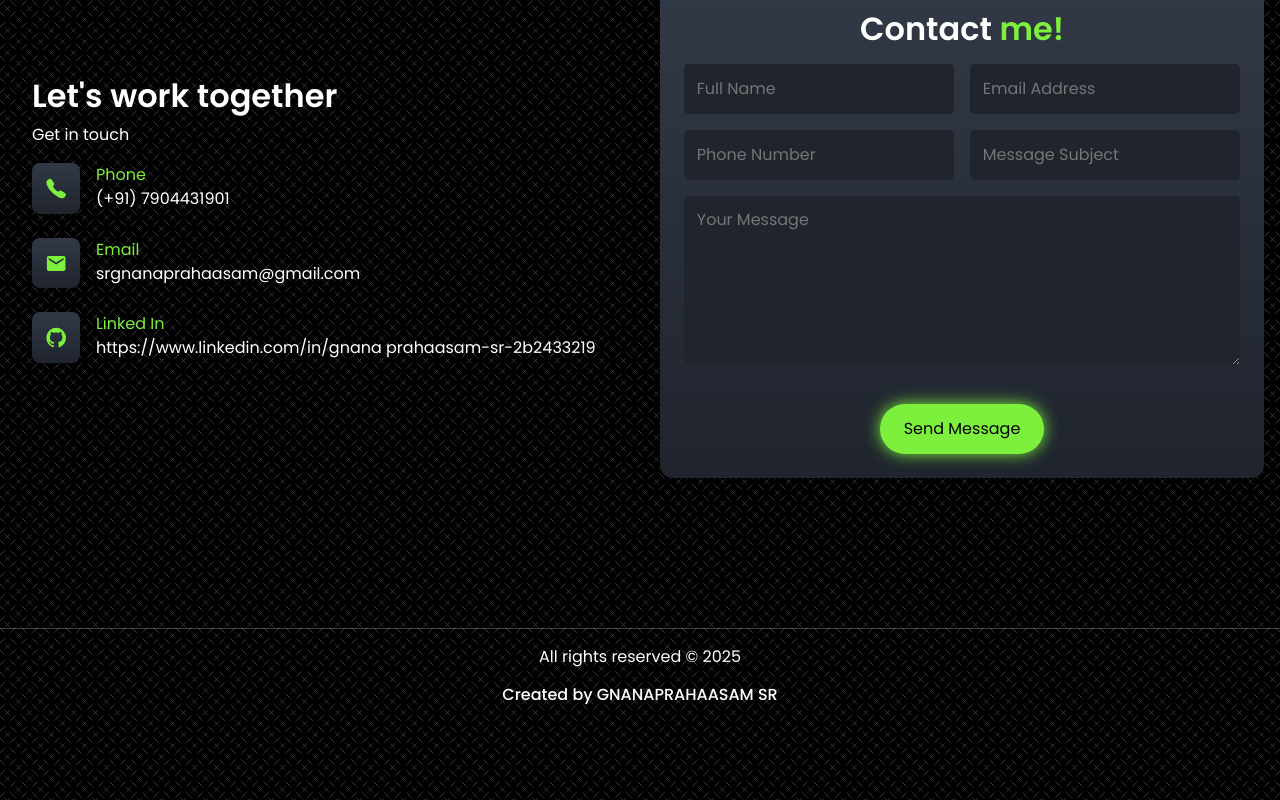
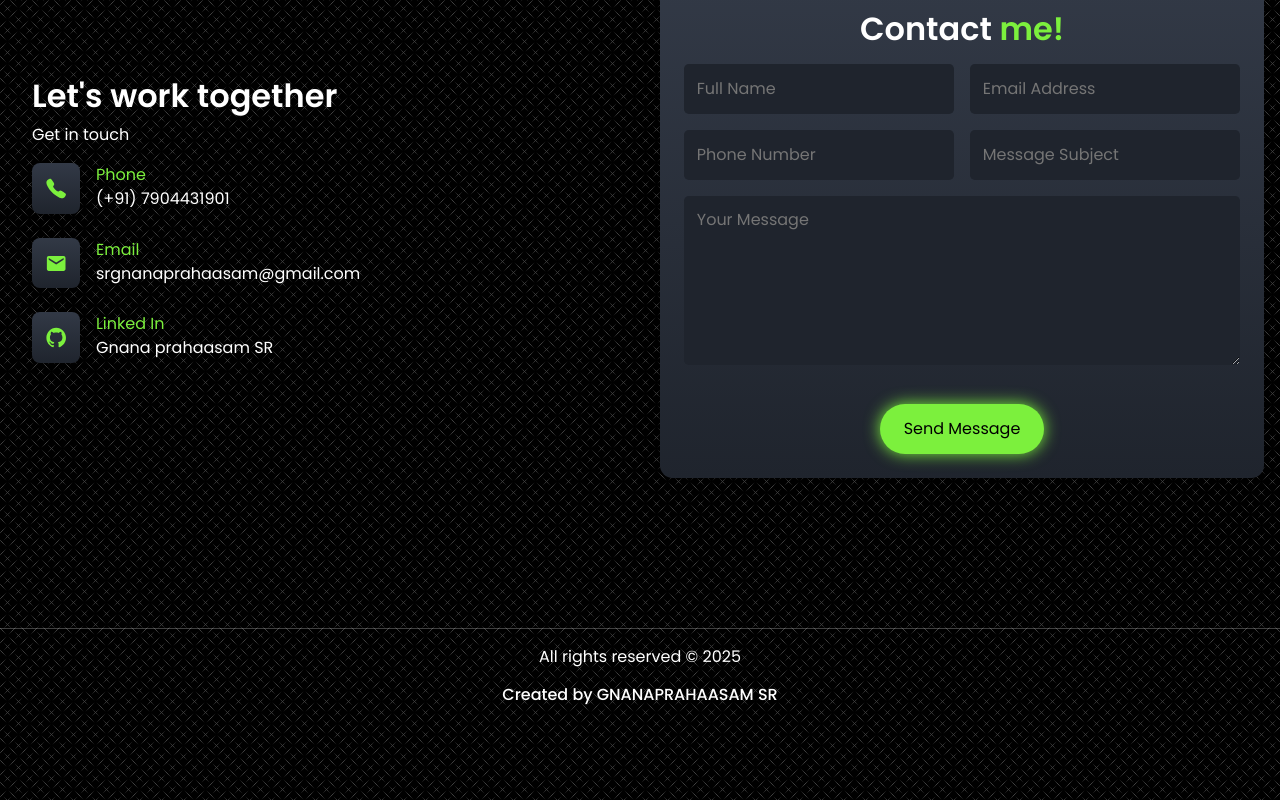
Before and after one commit to Gnanaprahaasam/portfolio, a React (Vite) app: page / in a window 1280 px wide. Shown: the part 3280-4080 px from the top of the page. Built offline with nearby package versions, Linux system fonts and the light colour scheme.

Commit message:
Resume update

```diff
--- a/src/components/Contact/contact.jsx
+++ b/src/components/Contact/contact.jsx
@@ -121,7 +121,7 @@ const Contact = () => {
                                     </div>
                                     <div >
                                         <div className="keyword">Linked In</div>
-                                        <a href="https://www.linkedin.com/in/gnana prahaasam-sr-2b2433219" target="_blank" rel="noopener noreferrer">https://www.linkedin.com/in/gnana prahaasam-sr-2b2433219</a>
+                                        <a href="https://www.linkedin.com/in/gnana-prahaasam-sr" target="_blank" rel="noopener noreferrer">Gnana prahaasam SR</a>
                                     </div>
                                 </div>
                             </div>
--- a/src/components/Home/home.jsx
+++ b/src/components/Home/home.jsx
@@ -15,12 +15,12 @@ const Home = () => {
                             <p className='my-3 '>I’m a software developer passionate about continuous learning, skilled in FullStack development. Proficient in multiple programming languages and problem-solving. I am seeking a collaborative team where I can enhance my skills and contribute meaningfully to growth while advancing my career.
                             </p>
                             <div className='d-flex flex-row align-items-center flex-wrap flex-sm-nowrap'>
-                                <a href="#" download className='my-2 cv-btn'>
+                                <a href="/GP resume.pdf" download className='my-2 cv-btn'>
                                     Get My CV
                                 </a>
                                 <div className='social'>
-                                    <a href="" className='' target='_blank'><IoLogoGithub /></a>
-                                    <a href="" className='' target='_blank'><IoLogoLinkedin /></a>
+                                    <a href="https://github.com/Gnanaprahaasam"  target='_blank' rel="noopener noreferrer"><IoLogoGithub /></a>
+                                    <a href="https://www.linkedin.com/in/gnana-prahaasam-sr" target="_blank" rel="noopener noreferrer"><IoLogoLinkedin /></a>
                                 </div>
                             </div>
                         </div>
```
Also changed, not shown: 1 other file (tests, documents, lock files or other folders).
